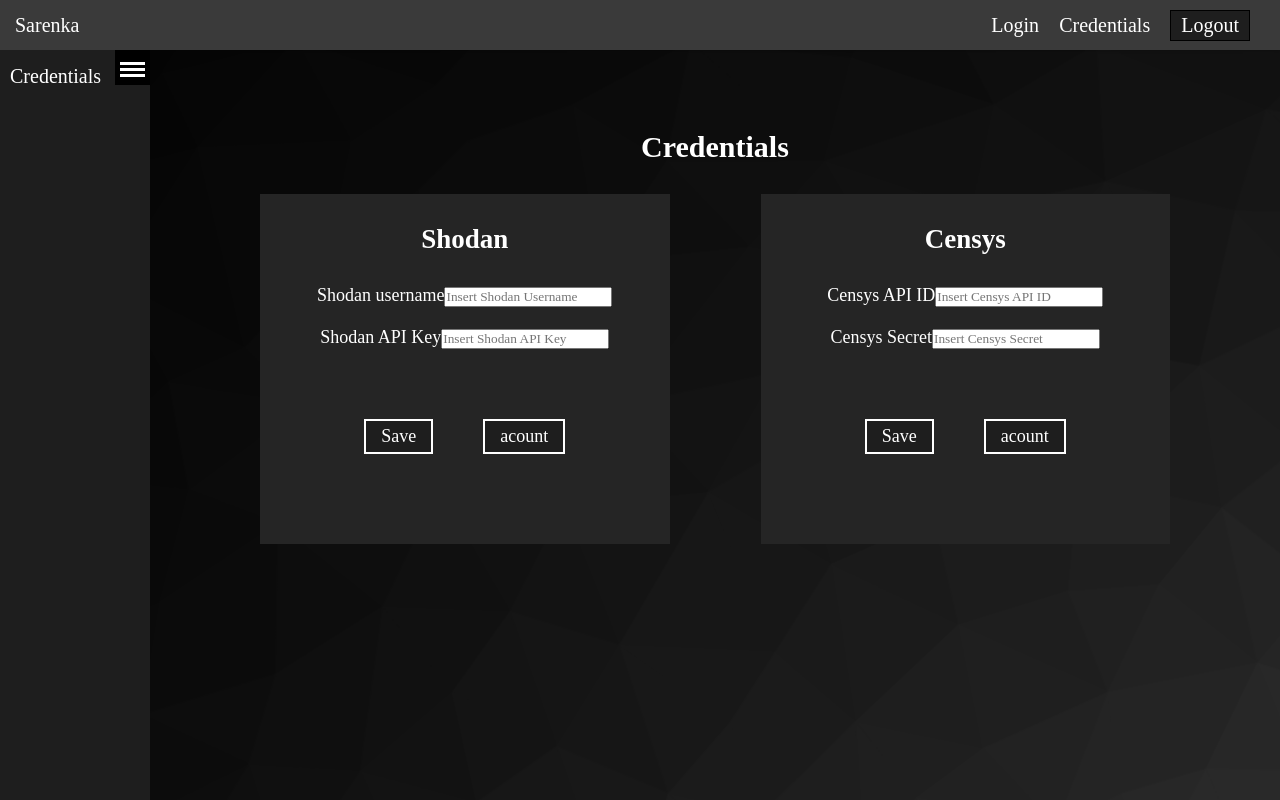
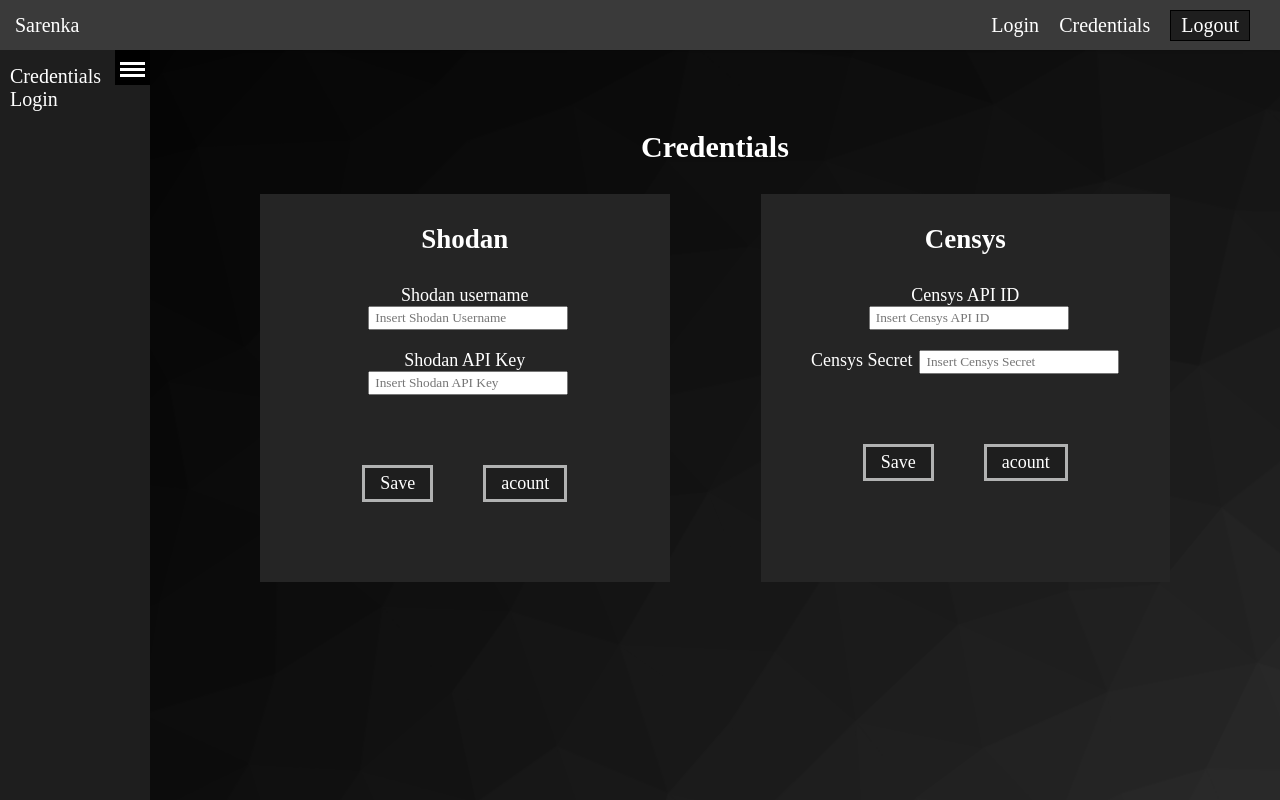
Before and after one commit to KTZgraph/sarenka-osint, a Next.js app: page /credentials in a window 1280 px wide. Built offline with nearby package versions, Linux system fonts and the light colour scheme.

Commit message:
dobrne style w credentials

```diff
--- /dev/null
+++ b/components/auth/auth-form.js
@@ -0,0 +1,6 @@
+function AuthForm() {
+
+    return <h1>Auth</h1>
+}
+
+export default AuthForm;
--- a/components/credentials/credentials-form.module.css
+++ b/components/credentials/credentials-form.module.css
@@ -20,6 +20,17 @@
     padding: 1rem;
 }
 
+.credential label{
+    font-size: 1.8rem;
+}
+
+.credential input{
+    width: 20rem;
+    padding: 0.2rem 0.5rem;
+    margin-left: 0.7rem;
+    color: black;
+}
+
 .actions {
     display: flex;
     flex-flow: row;
@@ -27,9 +38,13 @@
 }
 
 .action{
-    border: 2px solid white;
+    border: 3px solid var(--color-grey-2);
     background-color: var(--color-grey-10);
     padding: 0.5rem 1.5rem;
     margin: 5rem 2.5rem;
     font-size: 1.8rem;
 }
+
+.action:hover{
+    background-color: var(--color-grey-7);
+}
--- a/components/credentials/credentials.module.css
+++ b/components/credentials/credentials.module.css
@@ -11,6 +11,7 @@
 .credentialItems {
     display: flex;
     flex-flow: row;
+    flex-wrap: wrap;
     width: 100%;
     height: 35rem;
     justify-content: space-between;
--- a/components/layout/main-menu.js
+++ b/components/layout/main-menu.js
@@ -20,6 +20,14 @@
             </a>
           </Link>
         </li>
+
+        <li className={classes.item}>
+          <Link href="/auth">
+            <a href="#" className={classes.link}>
+              <span className={classes.text}>Login</span>
+            </a>
+          </Link>
+        </li>
       </ul>
     </nav>
   );
```
Also changed, not shown: pages/auth.js (added, +7 -0 lines), components/auth/auth-form.module.css (added), components/ui/spinner.js (added).
